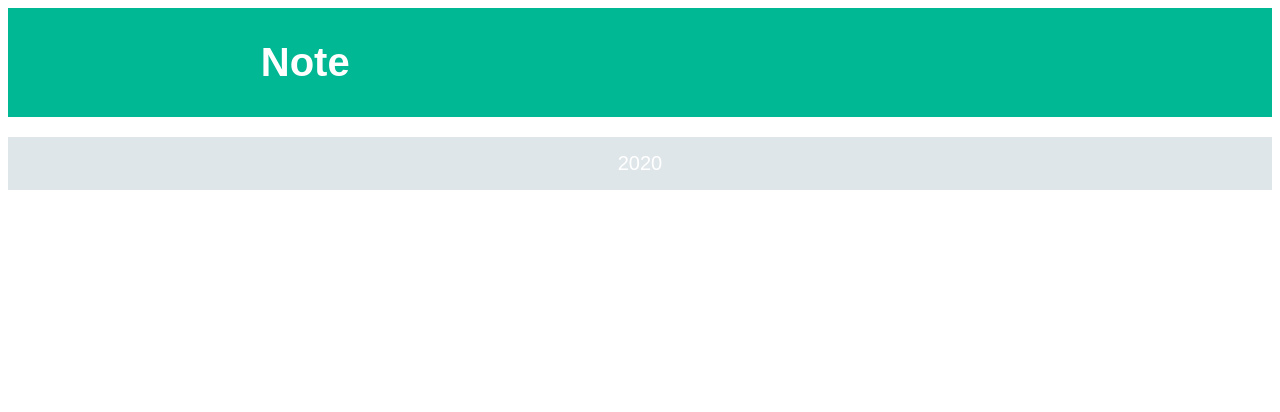
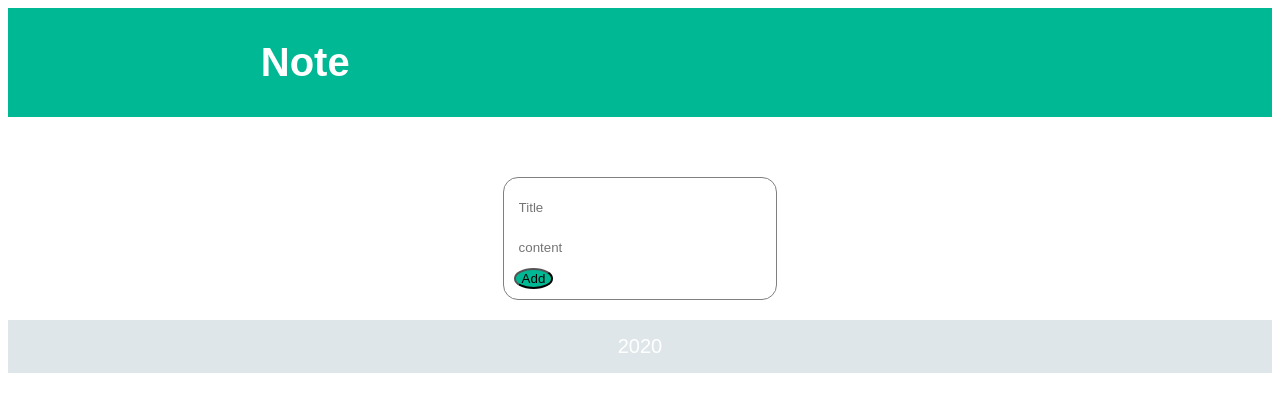
Before and after one commit to rigelselmani/Notes, a React (Create React App) app: page / in a window 1280 px wide. Shown: the top 412 px of the page. Built offline with nearby package versions, Linux system fonts and the light colour scheme.

Commit message:
Create file and styling

```diff
--- a/public/styles.css
+++ b/public/styles.css
@@ -8,6 +8,26 @@ font-family:sans-serif;
     color:white;
     font-size:20px;
 }
+.Comment{
+    width:20%;
+    display: block;
+    border:1px solid grey;
+    padding:10px;
+    margin:auto;
+    margin-top:60px;
+    border-radius: 15px;
+}
+input{
+    width:90%;
+    height:30px;
+    padding:5px;
+    border:none;
+
+}
+button{
+    border-radius: 50%;
+    background:#00b894;
+}
 
 .footer{
     text-align: center;
--- a/src/components/App.jsx
+++ b/src/components/App.jsx
@@ -1,11 +1,13 @@
 import React from 'react';
 import Header from "./Header"
 import Footer from "./Footer";
+import Create from "./Create";
 
 function App() {
   return (
     <div className="App">
       <Header />
+      <Create />
       <Footer />
     </div>
   );
--- /dev/null
+++ b/src/components/Create.jsx
@@ -0,0 +1,11 @@
+import React from "react";
+
+function Create(){
+    return <div className="Comment">
+              <input type="text" placeholder="Title" name="title"/>
+              <input type="text" placeholder="content" name="content" />
+              <button>Add</button>
+           </div>
+}
+
+export default Create;
```
